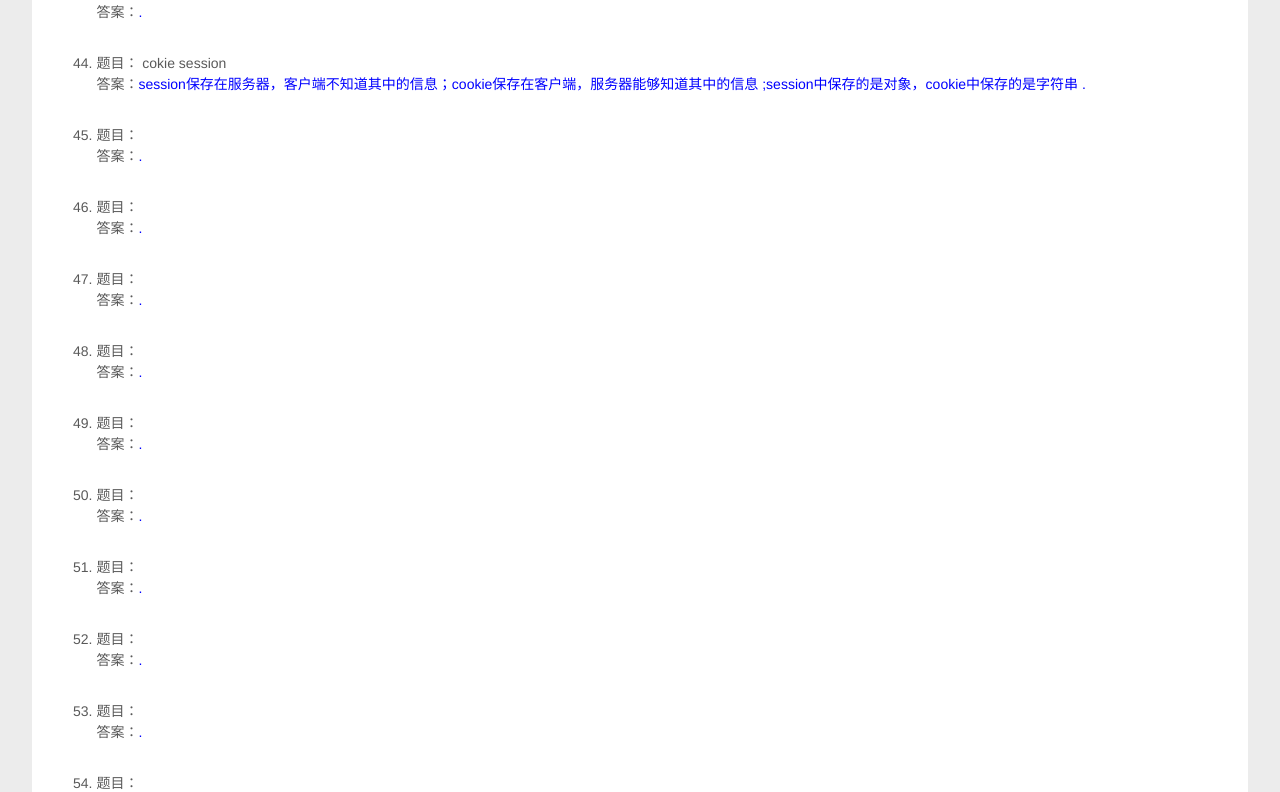
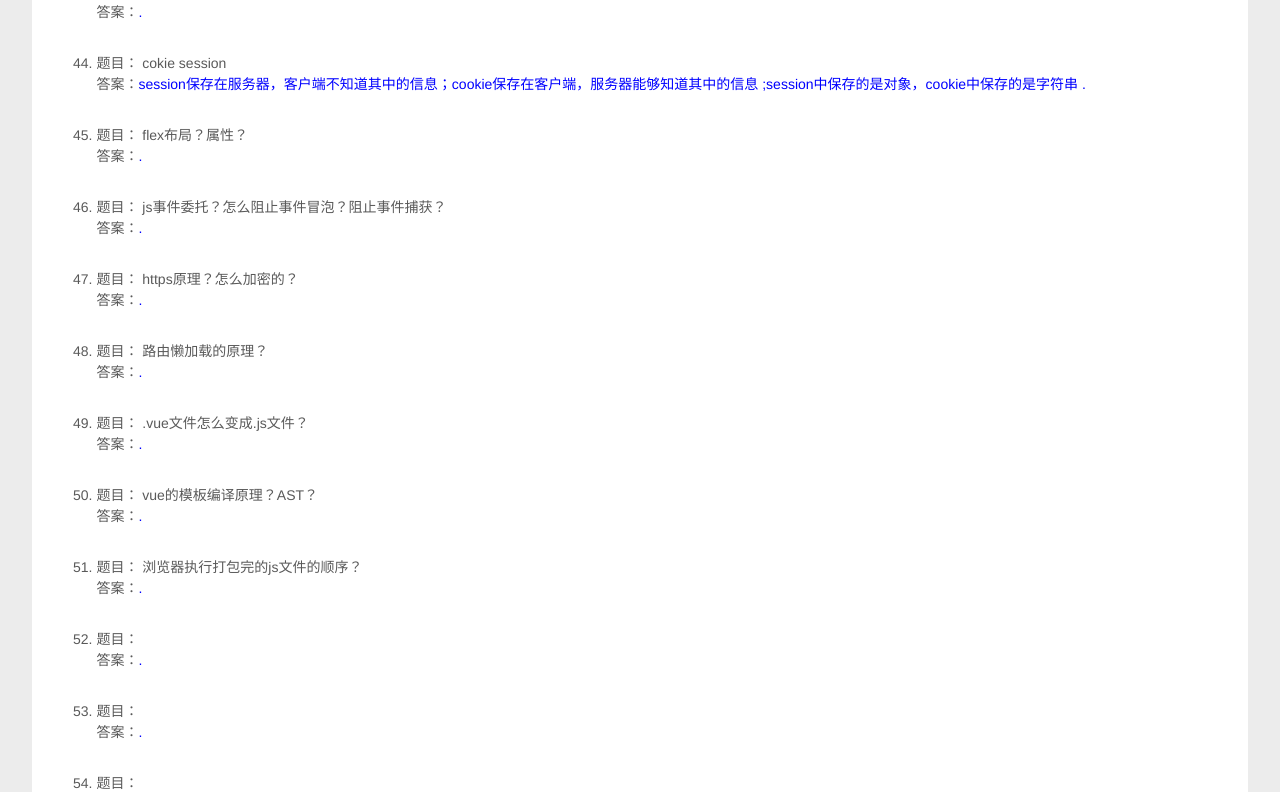
Before and after one commit to jackluotong/vue_project, a Vue app: page /May in a window 1280 px wide. Shown: the part 3508-4300 px from the top of the page. Built offline with nearby package versions, Linux system fonts and the light colour scheme; what vue-resource would draw is missing.

Commit message:
test axios asking local json file.

```diff
--- a/src/assets/Data/MayData/index.json
+++ b/src/assets/Data/MayData/index.json
@@ -181,31 +181,31 @@
 			"answer": "session保存在服务器，客户端不知道其中的信息；cookie保存在客户端，服务器能够知道其中的信息 ;session中保存的是对象，cookie中保存的是字符串 "
 		},
 		{
-			"name": "",
+			"name": "flex布局？属性？",
 			"answer": ""
 		},
 		{
-			"name": "",
+			"name": "js事件委托？怎么阻止事件冒泡？阻止事件捕获？",
 			"answer": ""
 		},
 		{
-			"name": "",
+			"name": "https原理？怎么加密的？",
 			"answer": ""
 		},
 		{
-			"name": "",
+			"name": "路由懒加载的原理？",
 			"answer": ""
 		},
 		{
-			"name": "",
+			"name": ".vue文件怎么变成.js文件？",
 			"answer": ""
 		},
 		{
-			"name": "",
+			"name": "vue的模板编译原理？AST？",
 			"answer": ""
 		},
 		{
-			"name": "",
+			"name": "浏览器执行打包完的js文件的顺序？",
 			"answer": ""
 		},
 		{
--- a/src/components/Interview/May/index.vue
+++ b/src/components/Interview/May/index.vue
@@ -22,7 +22,9 @@
 							</p>
 						</div>
 
-						<span>题目： {{ item.name }}<br /></span>
+						<span>
+                        题目： {{ item.name }}<br />
+                        </span>
 						答案：<span style="color: blue"
 							>{{ item.answer }}.
 						</span>
@@ -47,7 +49,8 @@
 			<h6>{{ test }}</h6>
 			<span v-for="(item, index) in arr" :key="index">{{ item }}</span>
 			<a-button @click="change()">change arr</a-button>
-			<a-button @click="testSwitch()">testSwitch</a-button>
+			<a-button @click="testSwitch">testSwitch</a-button>
+            <a-button @click="testAxios">testAxios</a-button>
 			<p>1, {{ re }}</p>
 			<a-button @click="reFun">1</a-button>
 			<p>1,{{ reFun() }}</p>
@@ -182,6 +185,9 @@ export default {
                     */
 			// this.$delete(this.testObj,'name')
 		},
+        testAxios(){
+            this.$axios.get('../../../assets/Data/MayData/index.json').then(res=>{console.log(res)}).catch(e=>console.log(e))
+        }
 	},
 }
 </script>
```
